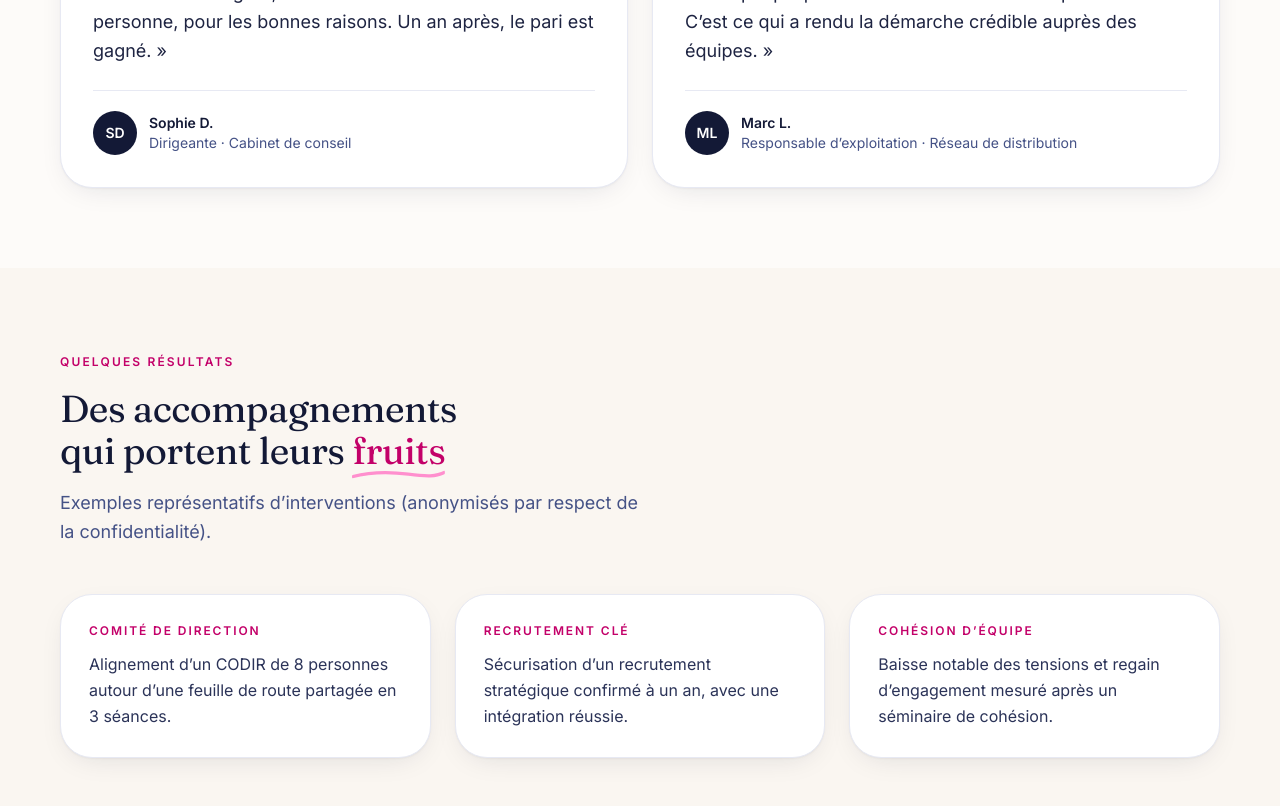
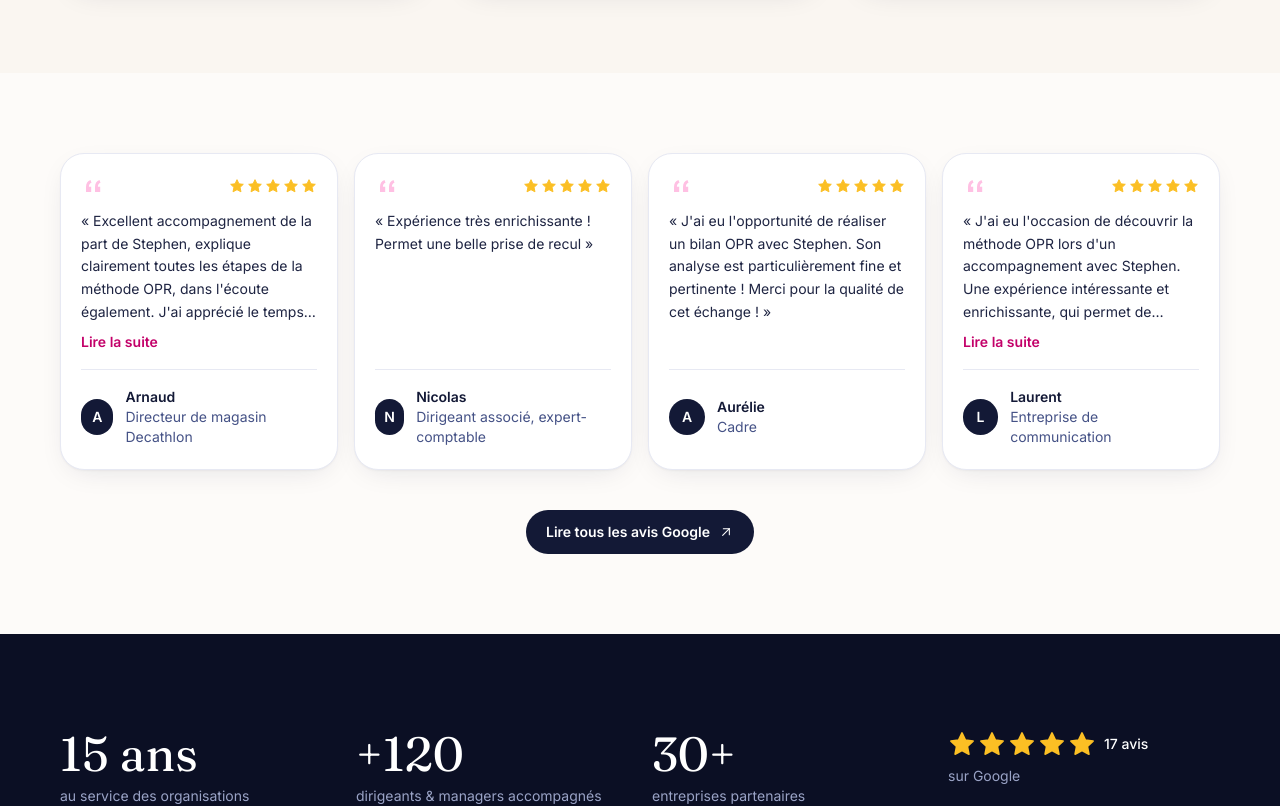
Before and after one commit to tomvieilledent/vakom_stephen, a React (Vite) app: page /temoignages in a window 1280 px wide. Shown: the part 980-1786 px from the top of the page. Built offline with nearby package versions, Linux system fonts and the light colour scheme; no server answers.

Commit message:
feat(testimonials): add real Google reviews with star ratings

```diff
--- a/content/contenu.md
+++ b/content/contenu.md
@@ -7,7 +7,7 @@ Règles de format (à respecter pour que le site lise bien le fichier) :
 - Les titres `## ...` ne doivent pas être renommés (ce sont les sections).
 - Dans « Consultants » : un bloc `### Prénom` par consultant (ajoutez-en un pour un nouveau recrutement). Sous le titre, les lignes `- Photo` (fichier dans `public/`), `- Rôle`, `- LinkedIn`, `- Titre` (mettez `**…**` autour des mots à colorer), puis les paragraphes.
 - Dans « Vakom Rodez » : un paragraphe = un bloc de texte, séparé du suivant par une ligne vide.
-- Dans « Témoignages » : un bloc `### Prénom N.` par personne. Gardez les 3 lignes qui suivent.
+- Dans « Témoignages » : un bloc `### Prénom N.` par personne. Gardez les lignes qui suivent (`Note` = nombre d’étoiles sur 5, ex. 4,5).
 - Dans « Chiffres » : une ligne par chiffre, au format `- valeur | description`.
 - Pour masquer un témoignage ou un chiffre, supprimez simplement son bloc ou sa ligne.
 
@@ -33,27 +33,25 @@ Vakom est un réseau de cabinets de conseil en ressources et relations humaines,
 
 ## Témoignages
 
-> ⚠️ Les témoignages ci-dessous sont des EXEMPLES. Remplacez-les par de vrais retours clients (avec leur accord) avant la mise en ligne.
+### Arnaud
+- Fonction : Directeur de magasin Decathlon
+- Note : 5
+- Citation : Excellent accompagnement de la part de Stephen, explique clairement toutes les étapes de la méthode OPR, dans l'écoute également. J'ai apprécié le temps de la restitution des résultats avec beaucoup de précisions et d'exemples pour bien les assimiler. Je recommande VIVEMENT.
 
-### Claire M.
-- Fonction : Directrice générale
-- Entreprise : PME industrielle · 140 collaborateurs
-- Citation : Stephen a cette capacité rare à mettre des mots justes sur des situations complexes. Notre comité de direction n’a jamais été aussi aligné.
+### Nicolas
+- Fonction : Dirigeant associé, expert-comptable
+- Note : 5
+- Citation : Expérience très enrichissante ! Permet une belle prise de recul
 
-### Julien R.
-- Fonction : DRH
-- Entreprise : Groupe de services
-- Citation : Un accompagnement humain et exigeant à la fois. Mes managers ont gagné en confiance et en cohérence en quelques mois.
+### Aurélie
+- Fonction : Cadre
+- Note : 5
+- Citation : J'ai eu l'opportunité de réaliser un bilan OPR avec Stephen. Son analyse est particulièrement fine et pertinente ! Merci pour la qualité de cet échange !
 
-### Sophie D.
-- Fonction : Dirigeante
-- Entreprise : Cabinet de conseil
-- Citation : Grâce à son regard, nous avons recruté la bonne personne, pour les bonnes raisons. Un an après, le pari est gagné.
-
-### Marc L.
-- Fonction : Responsable d’exploitation
-- Entreprise : Réseau de distribution
-- Citation : Il ne plaque pas de méthode toute faite : il part de nous. C’est ce qui a rendu la démarche crédible auprès des équipes.
+### Laurent
+- Fonction : Entreprise de communication
+- Note : 5
+- Citation : J'ai eu l'occasion de découvrir la méthode OPR lors d'un accompagnement avec Stephen. Une expérience intéressante et enrichissante, qui permet de prendre du recul sur soi et de mieux comprendre certains aspects de son fonctionnement. Stephen prend le temps d'expliquer les résultats avec clarté et bienveillance, ce qui rend les échanges agréables et constructifs. Merci pour cette découverte !
 
 ## Chiffres
 
@@ -62,4 +60,4 @@ Vakom est un réseau de cabinets de conseil en ressources et relations humaines,
 - 15 ans | au service des organisations
 - +120 | dirigeants & managers accompagnés
 - 30+ | entreprises partenaires
-- 94 % | de recommandation
+- 5/5 (17) | sur Google
--- a/src/components/sections/StatsRow.jsx
+++ b/src/components/sections/StatsRow.jsx
@@ -1,6 +1,13 @@
 import { STATS } from '@/config/content';
 import { Reveal } from '@/components/ui/Reveal';
+import { Stars } from '@/components/ui/Stars';
 import { cn } from '@/lib/cn';
+
+/** « 4,5/5 (17) » → { rating: 4.5, count: '17' } ; sinon null. */
+function parseRating(value) {
+  const m = value.match(/^(\d+(?:[.,]\d+)?)\s*\/\s*5(?:\s*\((\d+)\))?$/);
+  return m ? { rating: Number(m[1].replace(',', '.')), count: m[2] } : null;
+}
 
 export function StatsRow({ tone = 'dark' }) {
   return (
@@ -13,7 +20,17 @@ export function StatsRow({ tone = 'dark' }) {
               tone === 'light' ? 'text-white' : 'text-ink-900',
             )}
           >
-            {stat.value}
+            {(() => {
+              const r = parseRating(stat.value);
+              return r ? (
+                <span className="flex flex-wrap items-center gap-x-2 gap-y-1">
+                  <Stars rating={r.rating} className="h-6 w-6 sm:h-7 sm:w-7" />
+                  {r.count && <span className="font-sans text-sm font-medium">{r.count} avis</span>}
+                </span>
+              ) : (
+                stat.value
+              );
+            })()}
           </dt>
           <dd
             className={cn(
--- a/src/components/sections/TestimonialGrid.jsx
+++ b/src/components/sections/TestimonialGrid.jsx
@@ -1,6 +1,11 @@
+import { useState } from 'react';
 import { TESTIMONIALS } from '@/config/content';
 import { Reveal } from '@/components/ui/Reveal';
 import { IconQuote } from '@/components/ui/icons';
+import { SITE } from '@/config/site';
+import { Button } from '@/components/ui/Button';
+import { IconArrowUpRight } from '@/components/ui/icons';
+import { Stars } from '@/components/ui/Stars';
 
 function initials(name) {
   return name
@@ -11,21 +16,43 @@ function initials(name) {
     .toUpperCase();
 }
 
+/** Au-delà de ce nombre de caractères, la citation est repliée avec « Lire la suite ». */
+const LONG_QUOTE = 200;
+
 function TestimonialCard({ t }) {
+  const isLong = t.quote.length > LONG_QUOTE;
+  const [open, setOpen] = useState(false);
   return (
-    <figure className="flex h-full flex-col rounded-4xl border border-ink-100 bg-white p-8 shadow-soft">
-      <IconQuote className="h-8 w-8 text-brand-200" />
-      <blockquote className="mt-4 flex-1 text-lg leading-relaxed text-ink-800">
+    <figure className="flex h-full flex-col rounded-3xl border border-ink-100 bg-white p-5 shadow-soft">
+      <div className="flex items-center justify-between">
+        <IconQuote className="h-6 w-6 text-brand-200" />
+        {t.rating > 0 && <Stars rating={t.rating} className="h-4 w-4" />}
+      </div>
+      <div className="mt-3 flex-1">
+        <blockquote
+          className={`text-sm leading-relaxed text-ink-800 ${isLong && !open ? 'line-clamp-5' : ''}`}
+        >
           « {t.quote} »
         </blockquote>
-      <figcaption className="mt-6 flex items-center gap-3 border-t border-ink-100 pt-5">
-        <span className="flex h-11 w-11 items-center justify-center rounded-full bg-ink-900 text-sm font-semibold text-white">
+        {isLong && (
+          <button
+            type="button"
+            onClick={() => setOpen((v) => !v)}
+            aria-expanded={open}
+            className="mt-2 text-sm font-semibold text-brand-600 hover:text-brand-700 focus-visible:outline-none focus-visible:ring-2 focus-visible:ring-brand-500 rounded"
+          >
+            {open ? 'Réduire' : 'Lire la suite'}
+          </button>
+        )}
+      </div>
+      <figcaption className="mt-4 flex min-h-[5rem] items-center gap-3 border-t border-ink-100 pt-4">
+        <span className="flex h-9 w-9 items-center justify-center rounded-full bg-ink-900 text-sm font-semibold text-white">
           {initials(t.author)}
         </span>
         <span className="text-sm">
           <span className="block font-semibold text-ink-900">{t.author}</span>
           <span className="block text-ink-500">
-            {t.role} · {t.company}
+            {[t.role, t.company].filter(Boolean).join(' · ')}
           </span>
         </span>
       </figcaption>
@@ -36,12 +63,25 @@ function TestimonialCard({ t }) {
 export function TestimonialGrid({ limit }) {
   const items = limit ? TESTIMONIALS.slice(0, limit) : TESTIMONIALS;
   return (
-    <div className="grid gap-6 md:grid-cols-2">
+    <>
+      <div className="grid gap-4 md:grid-cols-2 xl:grid-cols-4">
         {items.map((t, i) => (
           <Reveal as="div" key={t.author} delay={(i % 2) * 0.1} className="h-full">
             <TestimonialCard t={t} />
           </Reveal>
         ))}
       </div>
+      <div className="mt-10 flex justify-center">
+        <Button
+          href={SITE.contact.googleReviewsUrl}
+          target="_blank"
+          rel="noopener noreferrer"
+          variant="secondary"
+        >
+          Lire tous les avis Google
+          <IconArrowUpRight className="h-4 w-4" />
+        </Button>
+      </div>
+    </>
   );
 }
--- /dev/null
+++ b/src/components/ui/Stars.jsx
@@ -0,0 +1,39 @@
+import { useId } from 'react';
+
+const STAR =
+  'M12 2.5l2.94 6.2 6.56.8-4.85 4.55 1.28 6.7L12 17.5l-5.93 3.25 1.28-6.7L2.5 9.5l6.56-.8z';
+
+/** Note sur 5 en étoiles pleines, demi-étoiles ou vides. */
+export function Stars({ rating, className = 'h-5 w-5', label }) {
+  const uid = useId();
+  const value = Math.max(0, Math.min(5, Math.round(Number(rating) * 2) / 2));
+  return (
+    <span
+      role="img"
+      aria-label={label ?? `Note : ${String(value).replace('.', ',')} sur 5`}
+      className="inline-flex items-center gap-0.5 text-amber-400"
+    >
+      {[0, 1, 2, 3, 4].map((i) => {
+        const fill = value >= i + 1 ? 1 : value >= i + 0.5 ? 0.5 : 0;
+        const gid = `${uid}-${i}`;
+        return (
+          <svg key={i} viewBox="0 0 24 24" aria-hidden className={className}>
+            <defs>
+              <linearGradient id={gid}>
+                <stop offset={`${fill * 100}%`} stopColor="currentColor" />
+                <stop offset={`${fill * 100}%`} stopColor="transparent" />
+              </linearGradient>
+            </defs>
+            <path
+              d={STAR}
+              fill={`url(#${gid})`}
+              stroke="currentColor"
+              strokeWidth="1.4"
+              strokeLinejoin="round"
+            />
+          </svg>
+        );
+      })}
+    </span>
+  );
+}
--- a/src/lib/parseContent.js
+++ b/src/lib/parseContent.js
@@ -79,6 +79,7 @@ function testimonials(lines = []) {
         author,
         role: field(block, 'Fonction'),
         company: field(block, 'Entreprise'),
+        rating: Number(field(block, 'Note').replace(',', '.')) || 0,
       });
     }
   };
--- a/src/pages/Testimonials.jsx
+++ b/src/pages/Testimonials.jsx
@@ -38,12 +38,8 @@ export default function Testimonials() {
         description="La meilleure preuve de la valeur d’un accompagnement, ce sont les personnes qui l’ont vécu. Voici quelques-uns de leurs retours."
       />
 
-      <Section spacing="lg">
-        <TestimonialGrid />
-      </Section>
-
       {/* Résultats */}
-      <Section className="bg-sand-100" spacing="lg">
+      <Section id="resultats" className="bg-sand-100" spacing="lg">
         <SectionHeading
           eyebrow="Quelques résultats"
           title={
@@ -68,7 +64,11 @@ export default function Testimonials() {
         </div>
       </Section>
 
-      <section className="bg-ink-950 py-20 sm:py-24">
+      <Section id="avis" spacing="lg">
+        <TestimonialGrid />
+      </Section>
+
+      <section id="chiffres" className="bg-ink-950 py-20 sm:py-24">
         <div className="container">
           <StatsRow tone="light" />
         </div>
```
Also changed, not shown: 1 other file (tests, documents, lock files or other folders). Lines whose indentation alone changed are shown as unchanged.
